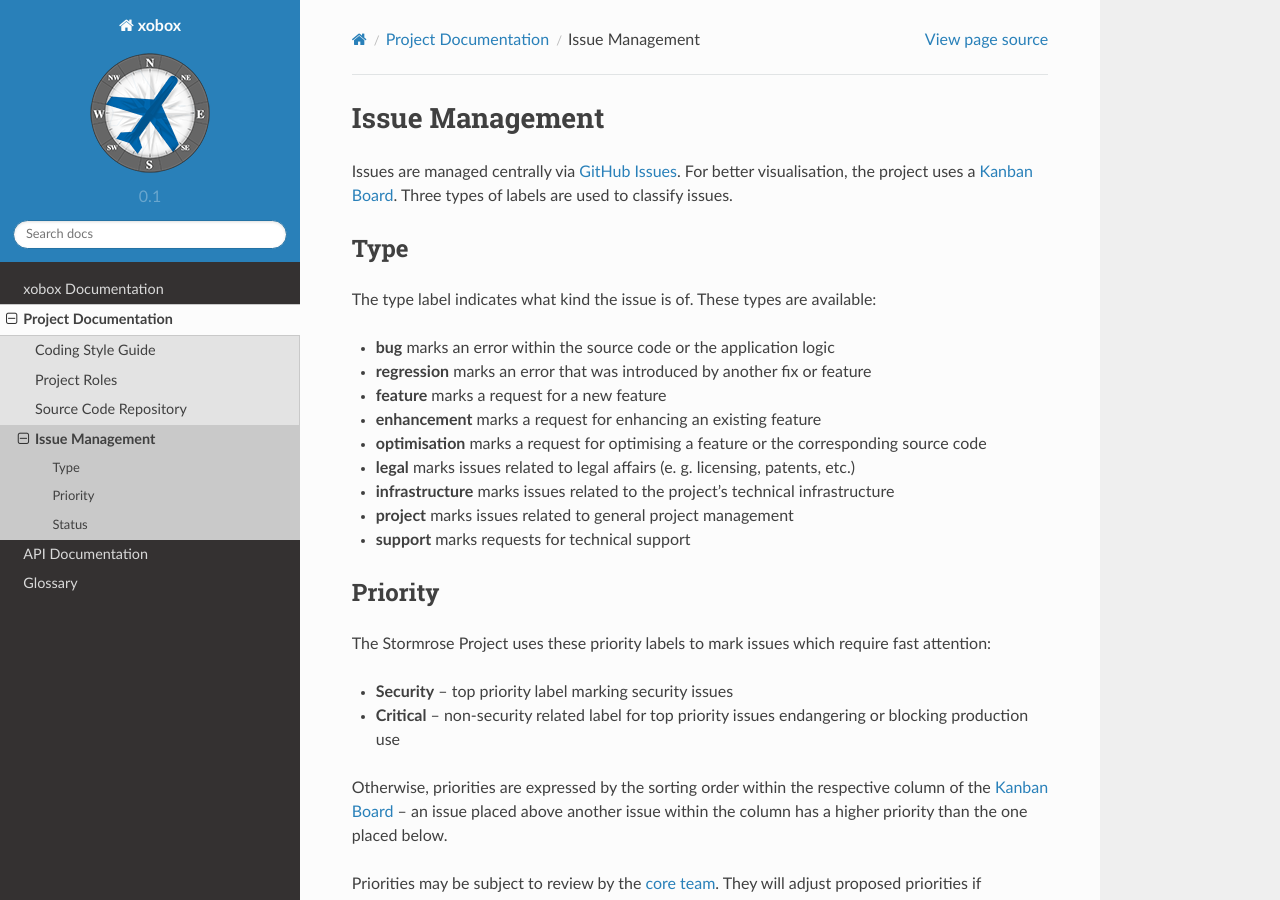
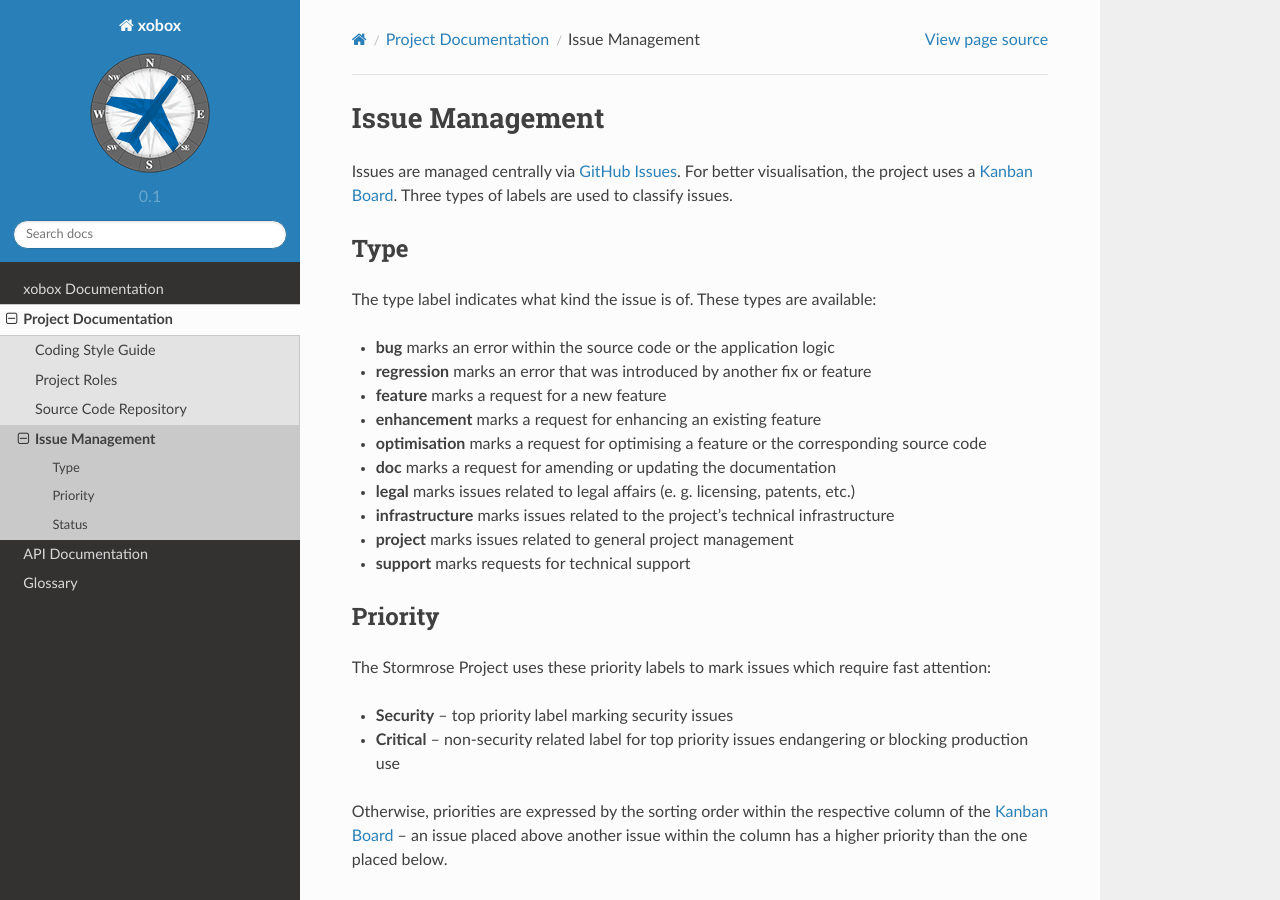
Before and after one commit to stormrose-va/xobox, a Sphinx documentation site: the page built from docs/source/internals/issues.rst, in a window 1280 px wide and 900 px high. Built offline with Sphinx 7.4.7 and the Read the Docs theme 2.0.0, drawn with Linux system fonts in a browser that asks for light colours; pages that are not in the unit, such as notebooks, are missing from menus.

Commit message:
Added doc label to issues documentation

```diff
--- a/docs/source/internals/issues.rst
+++ b/docs/source/internals/issues.rst
@@ -19,6 +19,7 @@ The type label indicates what kind the issue is of. These types are available:
 * **feature** marks a request for a new feature
 * **enhancement** marks a request for enhancing an existing feature
 * **optimisation** marks a request for optimising a feature or the corresponding source code
+* **doc** marks a request for amending or updating the documentation
 * **legal** marks issues related to legal affairs (e. g. licensing, patents, etc.)
 * **infrastructure** marks issues related to the project's technical infrastructure
 * **project** marks issues related to general project management
```
